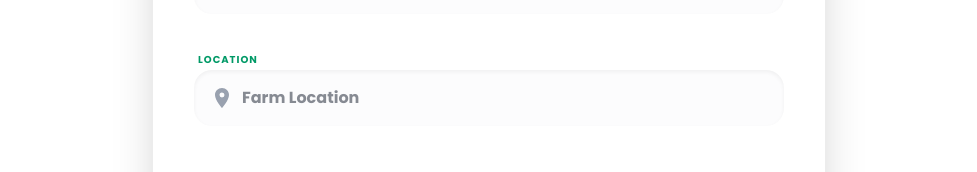
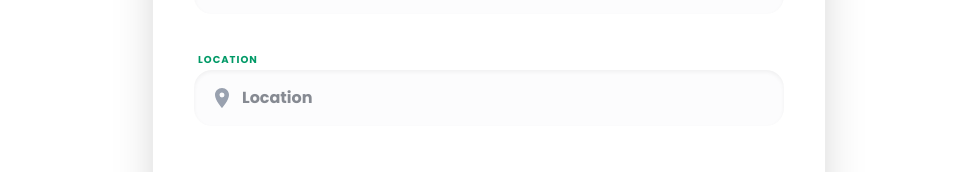
Before and after one commit to yosef-esam/graduation-project-frontend, a Next.js app: page /superdashboard/add in a window 1280 px wide. Shown: the part 642-814 px from the top of the page, without its empty margins (151-1128 px from the left). Built offline with nearby package versions, Linux system fonts and the light colour scheme.

Commit message:
add location

```diff
--- a/app/(super-admin)/superdashboard/add/page.tsx
+++ b/app/(super-admin)/superdashboard/add/page.tsx
@@ -44,7 +44,7 @@ export default function AddFarmPage() {
             await createFarm({
                 farmName,
                 ownerUserId: Number(ownerUserId),
-                location,
+                location
             });
             Swal.fire({
                 toast: true,
@@ -170,7 +170,8 @@ export default function AddFarmPage() {
                                 value={location}
                                 onChange={e => setLocation(e.target.value)}
                                 className="h-14 w-full rounded-2xl border border-gray-50 bg-gray-50/50 pl-12 pr-6 font-bold text-gray-900 shadow-inner outline-none transition-all focus:ring-2 focus:ring-emerald-500"
-                                placeholder="Farm Location"
+                                placeholder="Location"
+                                required
                             />
                         </div>
                     </div>
```
